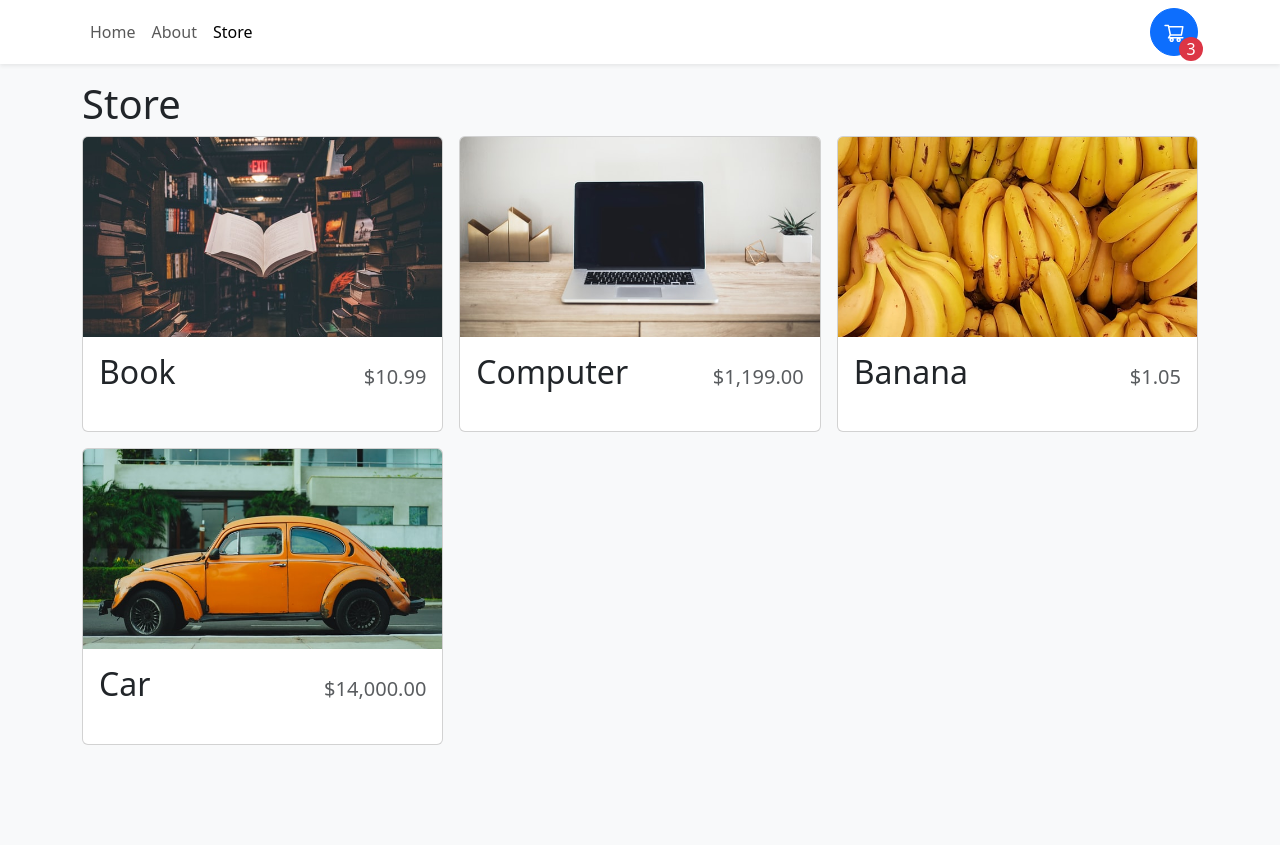
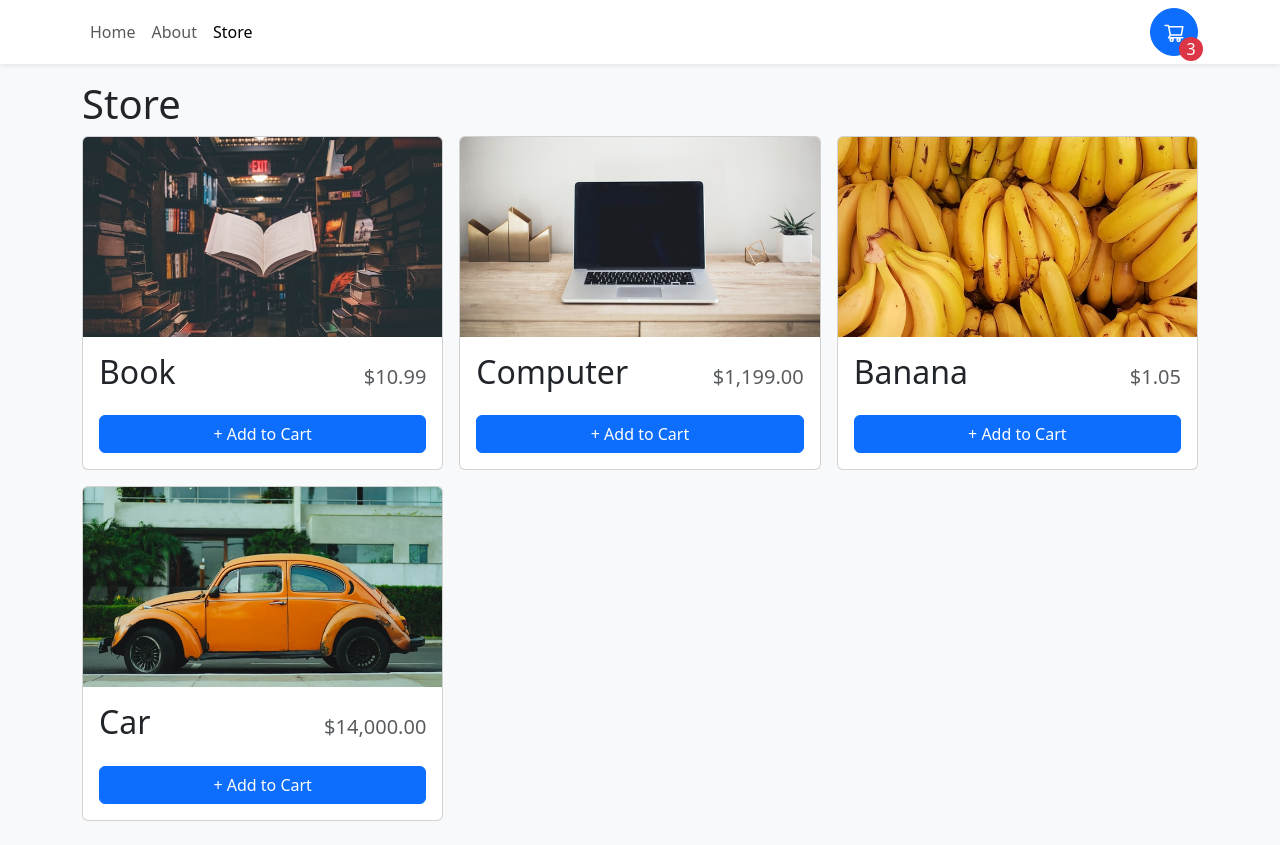
Before and after one commit to Visinho/Typescript-app, a React (Vite) app: page /store in a window 1280 px wide. Before the commit the page ends 800 px from the top, so only its background shows below. Built offline with nearby package versions, Linux system fonts and the light colour scheme.

Commit message:
Added the logic for add to cart buttons

```diff
--- a/src/components/StoreItem.tsx
+++ b/src/components/StoreItem.tsx
@@ -1,5 +1,4 @@
-import React from "react";
-import { Card } from "react-bootstrap";
+import { Button, Card } from "react-bootstrap";
 import formatCurrency from "../utilities/formatCurrency";
 
 type StoreItemProps = {
@@ -10,8 +9,9 @@
 };
 
 const StoreItem = ({ id, name, price, imgUrl }: StoreItemProps) => {
+    const quantity = 0;
   return (
-    <Card>
+    <Card className="h-100">
       <Card.Img
         variant="top"
         src={imgUrl}
@@ -23,6 +23,21 @@
             <span className="fs-2">{name}</span>
             <span className="ms-2 text-muted">{formatCurrency(price)}</span>
         </Card.Title>
+        <div className="mt-auto">
+            {quantity === 0 ? (
+                <Button className="w-100">+ Add to Cart</Button>
+            ) : (<div className="d-flex align-items-center flex-column" style={{ gap: ".5rem"}}>
+                <div className="d-flex align-items-center justify-content-center" style={{ gap: ".5rem"}}>
+                    <Button>-</Button>
+                    <div>
+                        <span className="fs-3">{quantity}</span> in Cart
+                    </div>
+                    <Button>+</Button>
+                </div>
+                <Button variant="danger" size="sm">Remove</Button>
+                </div>
+                )}
+        </div>
       </Card.Body>
     </Card>
   );
```
